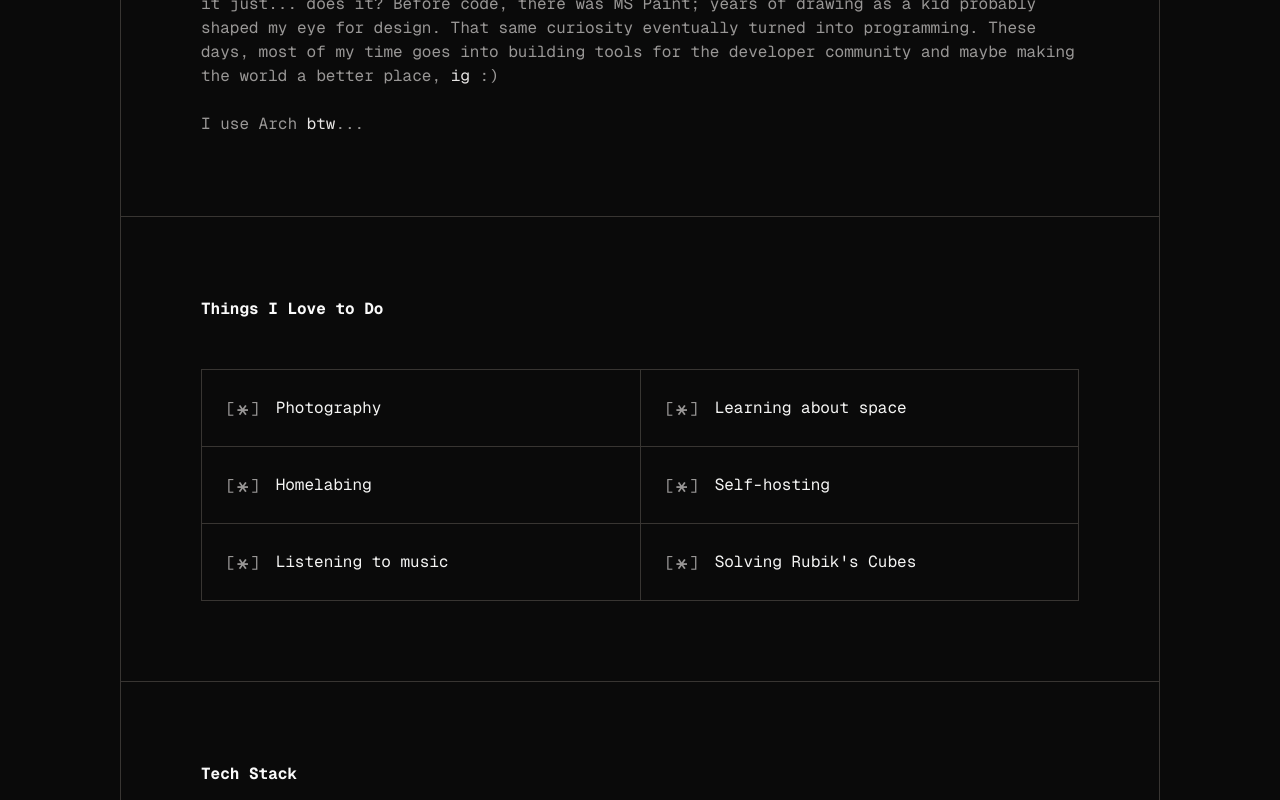
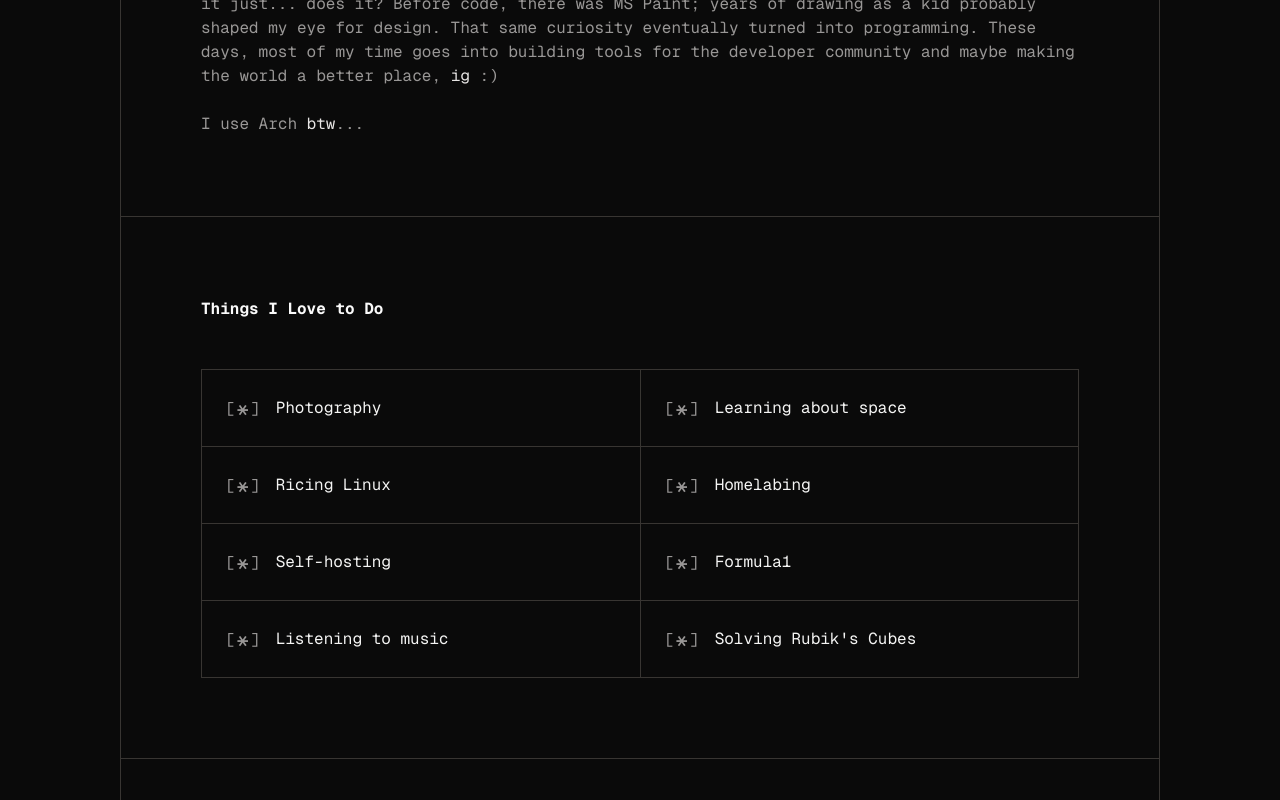
Before and after one commit to ESHAYAT102/portfolio, a React (Vite) app: page / in a window 1280 px wide. Shown: the part 424-1224 px from the top of the page. Built offline with nearby package versions, Linux system fonts and the light colour scheme; no server answers.

Commit message:
Update Hobbies.tsx

```diff
--- a/src/sections/Hobbies.tsx
+++ b/src/sections/Hobbies.tsx
@@ -1,8 +1,10 @@
 const hobbies = [
   "Photography",
   "Learning about space",
+  "Ricing Linux",
   "Homelabing",
   "Self-hosting",
+  "Formula1",
   "Listening to music",
   "Solving Rubik's Cubes",
 ];
```
